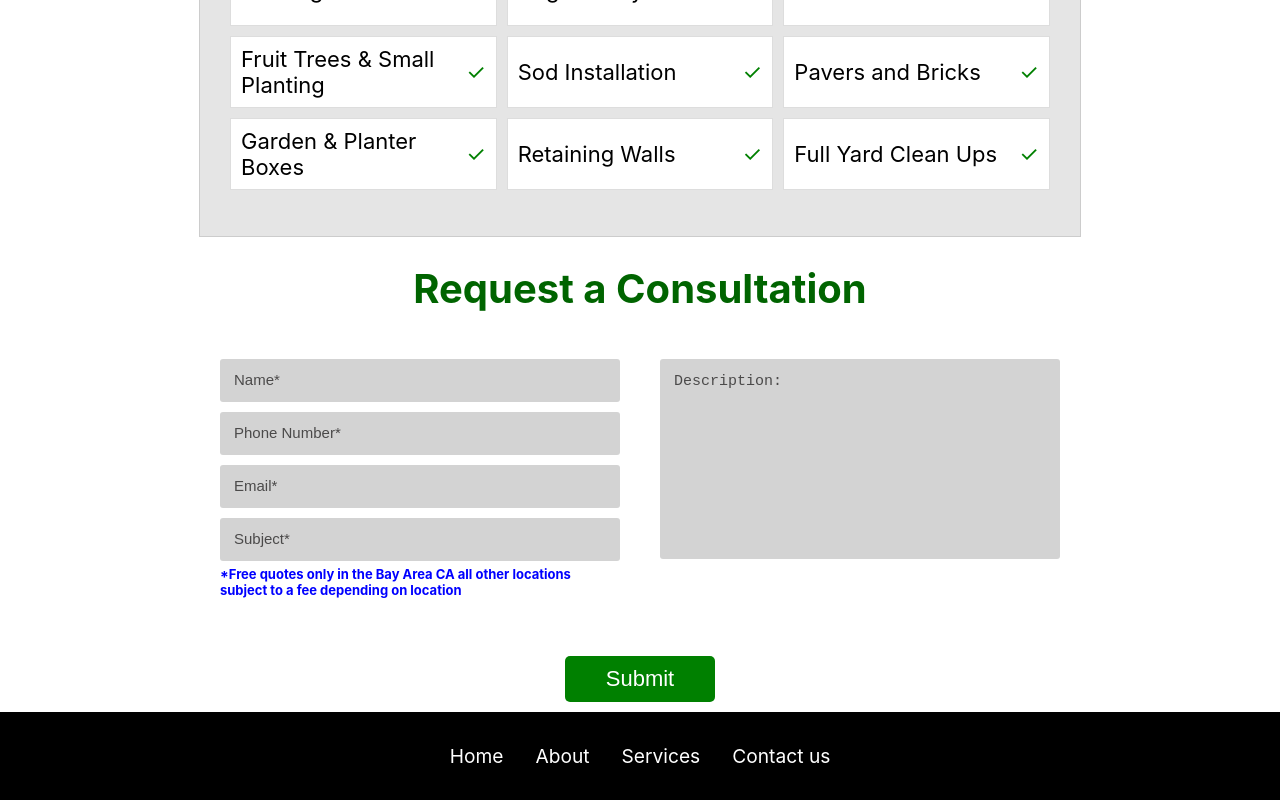
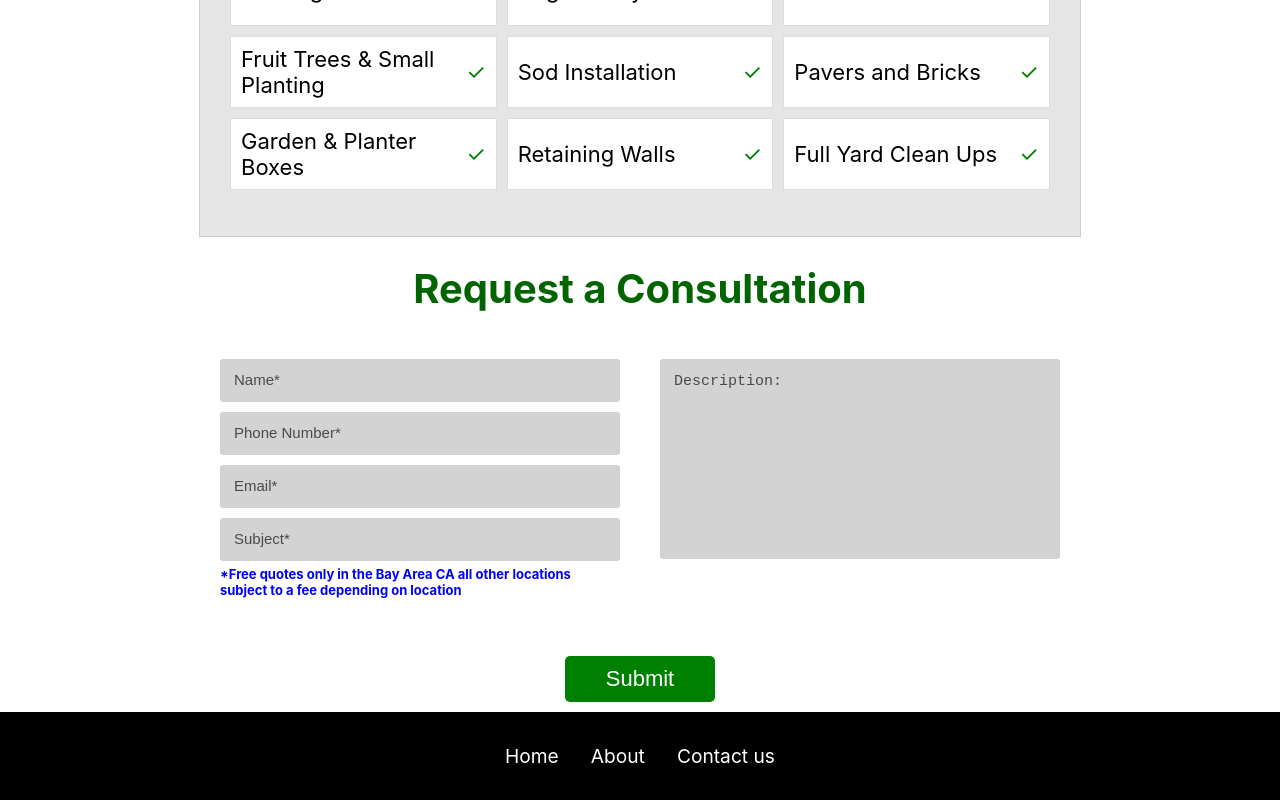
Before and after one commit to OsbaldoRamirez-create/my-app, a React (Create React App) app: page /landscaping in a window 1280 px wide. Shown: the part 1467-2267 px from the top of the page. Built offline with nearby package versions, Linux system fonts and the light colour scheme.

Commit message:
commented out services

```diff
--- a/src/Components/FooterBar.js
+++ b/src/Components/FooterBar.js
@@ -7,7 +7,7 @@ export default function FooterBar() {
     <footer>
         <NavLink to="/">Home</NavLink>
         <NavLink to="/about">About</NavLink>
-        <NavLink to="/services">Services</NavLink>
+        {/* <NavLink to="/services">Services</NavLink> */}
         <NavLink to="/contact">Contact us</NavLink>
     </footer>
   )
```
